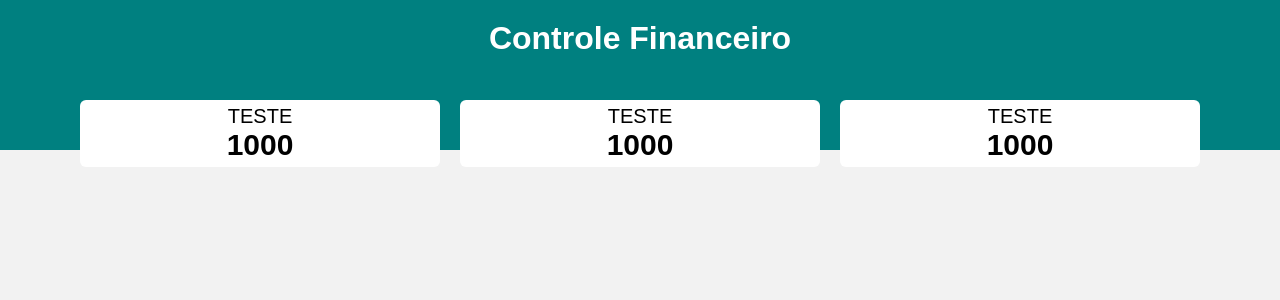
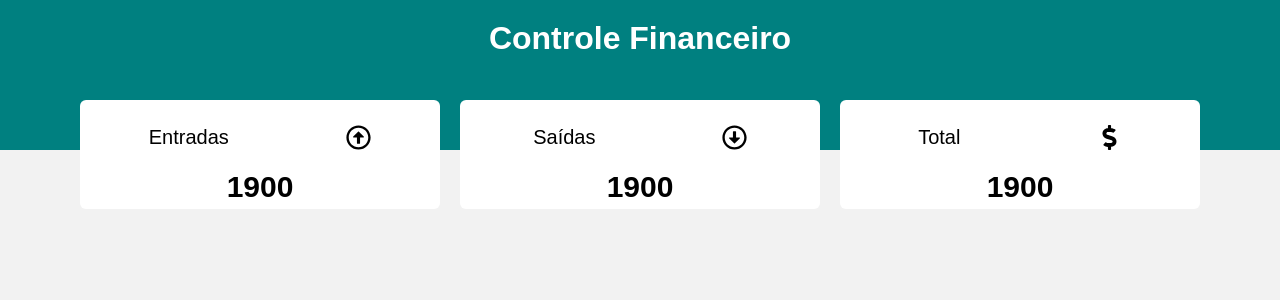
Before and after one commit to danieldagerom/controle-financeiro, a React (Create React App) app: page / in a window 1280 px wide. Shown: the top 300 px of the page. Built offline with nearby package versions, Linux system fonts and the light colour scheme.

Commit message:
Adiciona estilos Header e variaveis do resumo

```diff
--- a/src/components/Resume/index.js
+++ b/src/components/Resume/index.js
@@ -11,9 +11,9 @@
 const Resume = () => {
   return (
     <C.Container>
-      <ResumeItem title="Entradas" icon={FaRegArrowAltCircleUp}/>
-      <ResumeItem title="Saídas" icon={FaRegArrowAltCircleDown}/>
-      <ResumeItem title="Total" icon={FaDollarSign}/>
+      <ResumeItem title="Entradas" Icon={FaRegArrowAltCircleUp} value="1900"/>
+      <ResumeItem title="Saídas" Icon={FaRegArrowAltCircleDown} value="1900"/>
+      <ResumeItem title="Total" Icon={FaDollarSign} value="1900"/>
     </C.Container>
   );
 };
--- a/src/components/ResumeItem/index.js
+++ b/src/components/ResumeItem/index.js
@@ -1,13 +1,14 @@
 import React from "react";
 import * as C from "./styles";
 
-const ResumeItem = () => {
+const ResumeItem = ({ title, Icon, value }) => {
   return (
     <C.Container>
       <C.Header>
-        <C.HeaderTitle>TESTE</C.HeaderTitle>
+        <C.HeaderTitle>{title}</C.HeaderTitle>
+        <Icon />
       </C.Header>
-      <C.Total>1000</C.Total>
+      <C.Total>{value}</C.Total>
     </C.Container>
   );
 };
--- a/src/components/ResumeItem/styles.js
+++ b/src/components/ResumeItem/styles.js
@@ -32,6 +32,7 @@
     justify-content: space-around;
     width: 100%;
     gap: 10px;
+    margin: 20px auto;
 
     svg {
         width: 25px;
```
